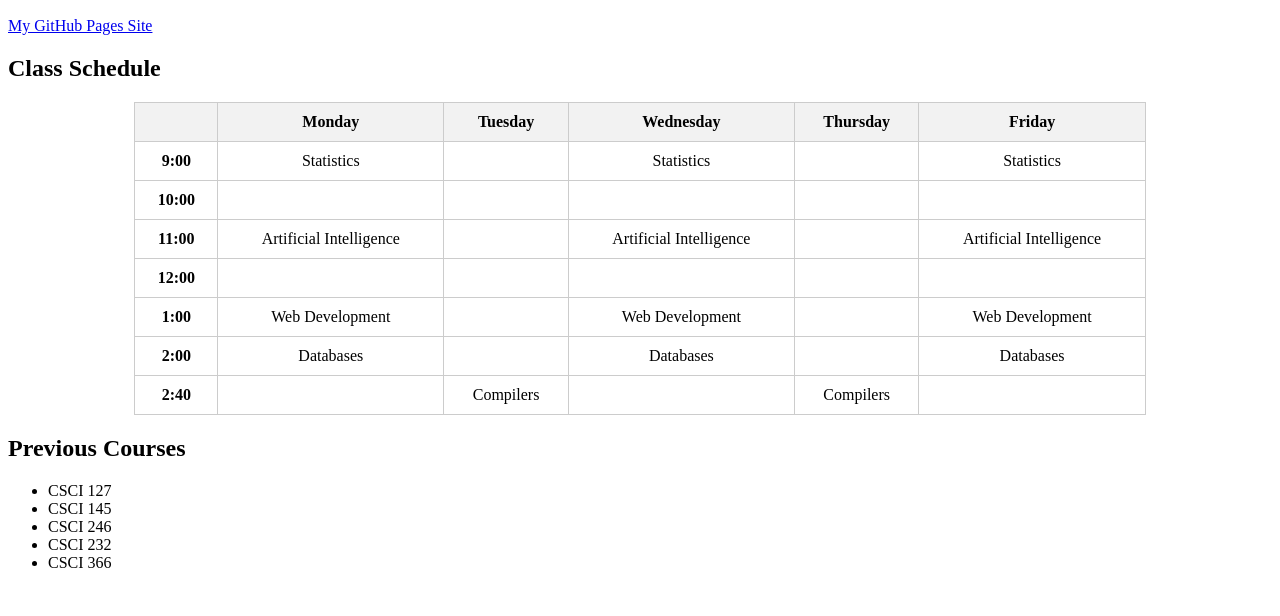
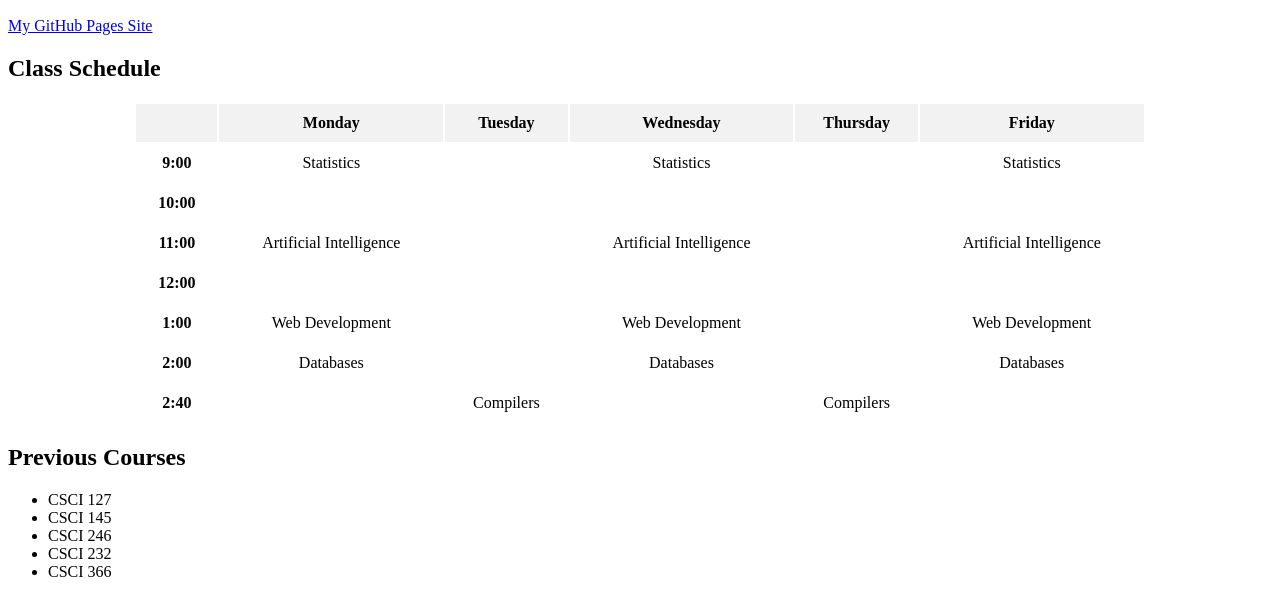
Before and after one commit to Kominsky/Kominsky.github.io, a plain HTML site: page index.html in a window 1280 px wide. Shown: the part 110-726 px from the top of the page. Drawn offline with Linux system fonts and the light colour scheme.

Commit message:
Added no boarders

```diff
--- a/index.html
+++ b/index.html
@@ -7,11 +7,11 @@
     <style>
         table {
             width: 80%;
-            border-collapse: collapse;
+            border: none;
             margin: 20px auto;
         }
         th, td {
-            border: 1px solid #ccc;
+            border: none;
             padding: 10px;
             text-align: center;
         }
```
